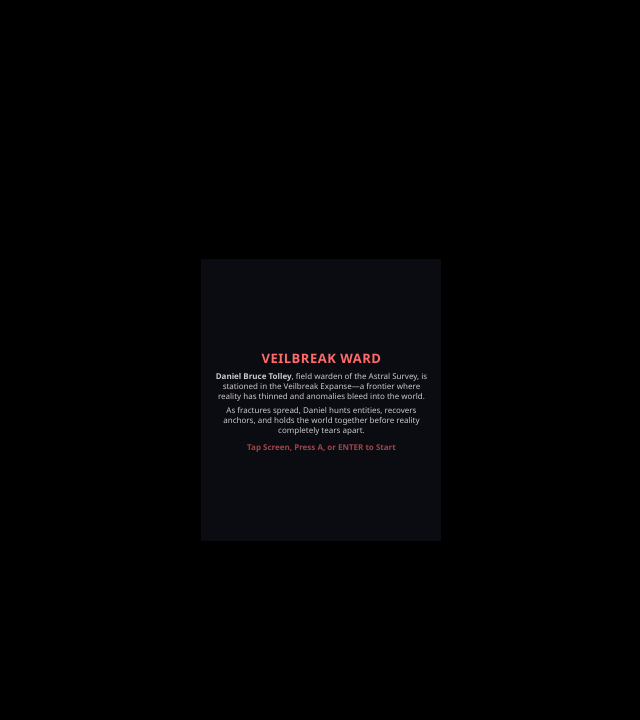
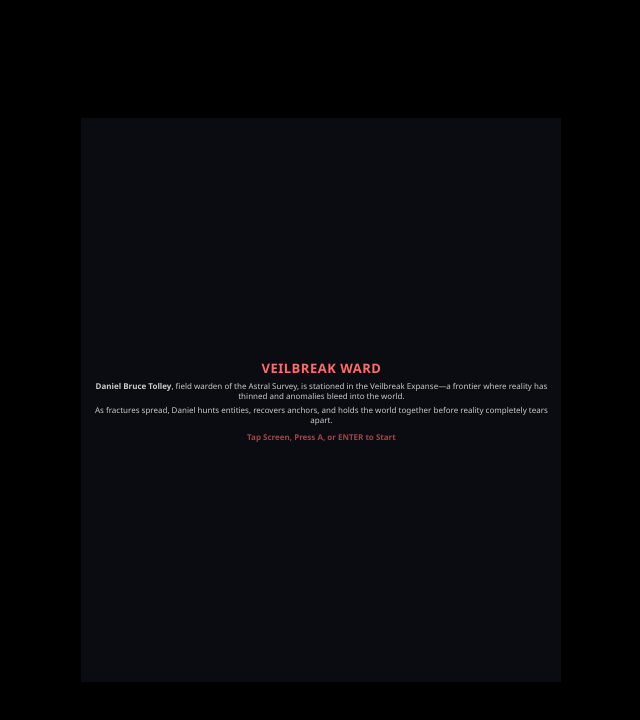
Before and after one commit to betolley/Rabbit_R1, a plain HTML site: page VeilbreakWard/index.html in a window 1280 px wide. Shown: the whole page, without its empty margins (440-1080 px from the left). Drawn offline with Linux system fonts and the light colour scheme.

Commit message:
Add files via upload

```diff
--- a/VeilbreakWard/index.html
+++ b/VeilbreakWard/index.html
@@ -34,8 +34,8 @@ cat << 'EOF' > index.html
         #app {
             width: 100vw;
             height: 100vh;
-            max-width: 240px;
-            max-height: 282px;
+            max-width: 480px;
+            max-height: 564px;
             background: #000;
             position: relative;
             display: flex;
```
